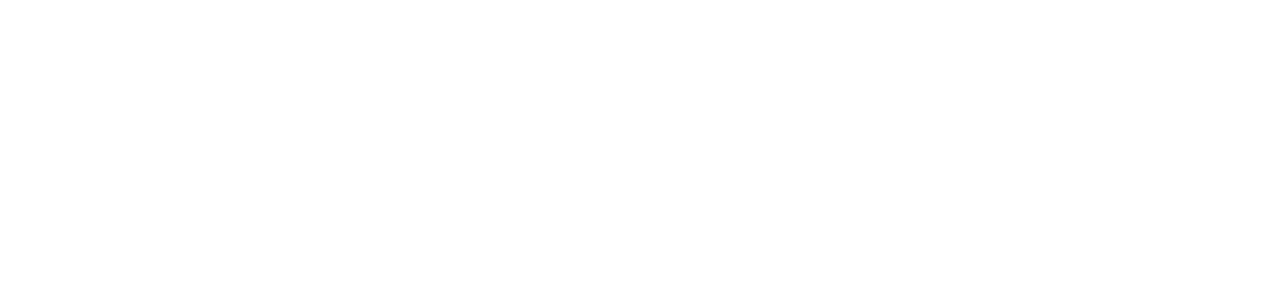
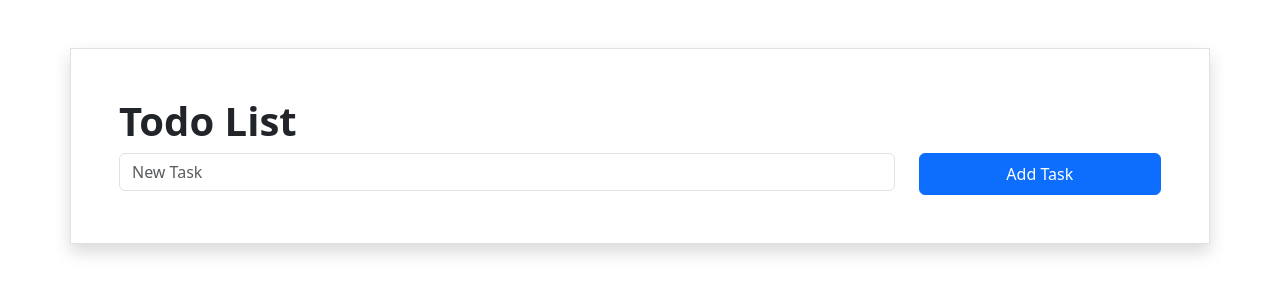
Before and after one commit to reiurbano/react-todo-list, a React (Vite) app in the folder react-todo-list/: page / in a window 1280 px wide. Shown: the top 300 px of the page. Built offline with nearby package versions, Linux system fonts and the light colour scheme.

Commit message:
added functions

```diff
--- a/react-todo-list/src/App.jsx
+++ b/react-todo-list/src/App.jsx
@@ -1,12 +1,31 @@
-
+import { useState } from 'react';
+import TodoForm from './TodoForm';
+import TodoList from './TodoList';
 
 function App() {
 
+  const [tasks, setTasks] = useState([]);
+
+  const addTask = (task) => {
+    setTasks((prevTasks) => [
+      ...prevTasks,
+      task
+    ]);
+  }
+
+  const delTask = (prop) => {
+    setTasks((prevTasks) => {
+      return prevTasks.filter(item => item.id !== prop)
+    })
+  }
+
   return (
-    <div>
-
-    </div>
+    <main className="container p-5 mt-5 border shadow">
+      <h1 className="fw-bold">Todo List</h1>
+      <TodoForm addTask={addTask} />
+      <TodoList list={tasks} del={delTask}/>
+    </main>
   )
 }
 
-export default App
+export default App;
--- a/react-todo-list/src/TodoForm.jsx
+++ b/react-todo-list/src/TodoForm.jsx
@@ -1,10 +1,46 @@
-function TodoForm() {
+import { useState } from 'react';
 
-    return (
-      <div>
+function TodoForm({ addTask }) {
 
-      </div>
-    )
+  const [id, setId] = useState(0);
+
+  const [task, setTask] = useState({
+    taskItem: '',
+    completionStatus: false,
+    id: id
+  });
+
+  const handleInputChange = (text) => {
+    setTask({
+      taskItem: text.target.value,
+      completionStatus: false,
+      id: id
+    });
   }
 
-  export default TodoForm
+  const newTask = () => {
+    addTask(task);
+    setId(id + 1);
+    document.querySelector("input").value = '';
+  }
+
+  return (
+    <div className="row">
+      <div className="col-md-9">
+        <input
+          className="mb-1 form-control"
+          type="text"
+          placeholder="New Task"
+          onChange={handleInputChange}
+        />
+      </div>
+      <div className="col-md-3 d-grid">
+        <button onClick={newTask} className="btn btn-primary">
+          Add Task
+        </button>
+      </div>
+    </div>
+  )
+}
+
+export default TodoForm;
--- a/react-todo-list/src/TodoItem.jsx
+++ b/react-todo-list/src/TodoItem.jsx
@@ -1,10 +1,12 @@
-function TodoItem() {
+function TodoItem({ task, status, id, del}) {
 
-    return (
-      <div>
+  return (
+    <div className={`alert ${status ? `bg-success-subtle`: `bg-primary-subtle`} mt-3 d-flex justify-content-around`}>
+      <span className={`fw-bold ${status ? `strike`: ``}`}>{task}</span>
+      <button onClick={() => del(id)} className="btn btn-danger">Delete</button>
+      <button className="btn btn-success">Check</button>
+    </div>
+  )
+}
 
-      </div>
-    )
-  }
-
-  export default TodoItem
+export default TodoItem;
--- a/react-todo-list/src/TodoList.jsx
+++ b/react-todo-list/src/TodoList.jsx
@@ -1,10 +1,21 @@
-function TodoList() {
+import TodoItem from './TodoItem';
 
-    return (
-      <div>
+function TodoList({ list, del }) {
 
-      </div>
-    )
-  }
+  const taskList = list.map(item => (
+    <TodoItem
+      task={item.taskItem}
+      status={item.completionStatus}
+      id={item.id}
+      del={del}
+    />
+  ));
 
-  export default TodoList
+  return (
+    <div>
+      { taskList }
+    </div>
+  )
+}
+
+export default TodoList;
--- a/react-todo-list/src/index.css
+++ b/react-todo-list/src/index.css
@@ -1 +1,5 @@
 @import 'bootstrap/dist/css/bootstrap.css';
+
+.strike {
+    text-decoration: line-through;
+}
```
